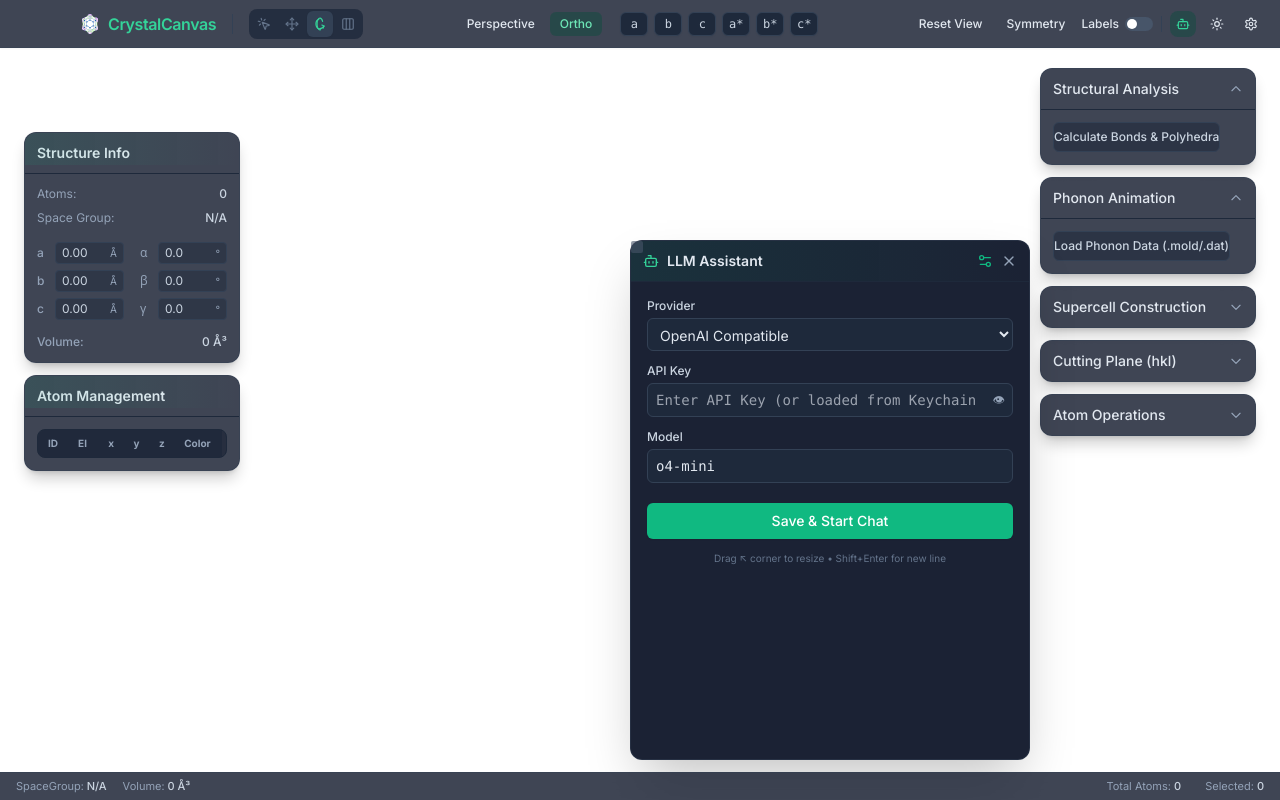
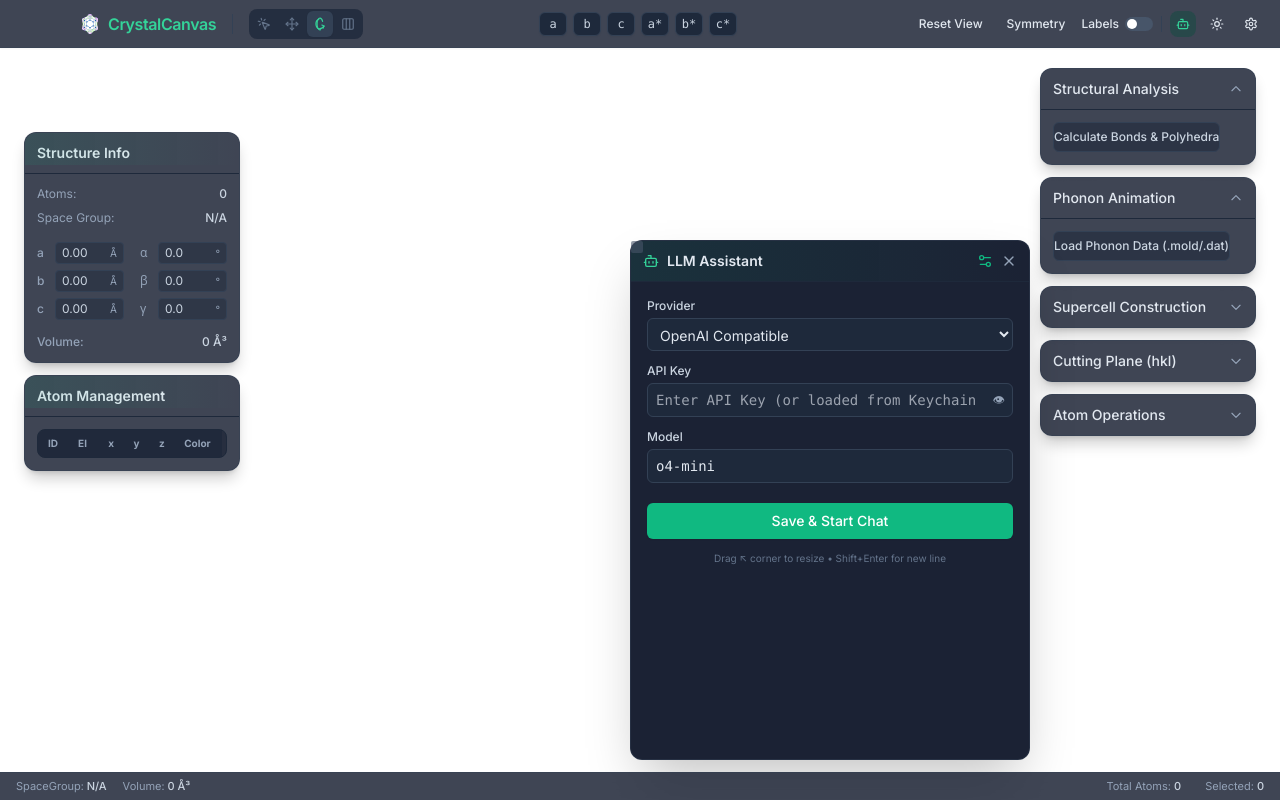
Before and after one commit to XiaoJiang-Phy/CrystalCanvas, a React (Vite) app: page / in a window 1280 px wide. Built offline with nearby package versions, Linux system fonts and the light colour scheme.

Commit message:
fix(ui): remove non-functional perspective buttons and fix TopNavBar drag region

```diff
--- a/src/App.tsx
+++ b/src/App.tsx
@@ -382,8 +382,6 @@ function App() {
                 <TopNavBar
                     showAssistant={showAssistant}
                     onToggleAssistant={() => setShowAssistant(prev => !prev)}
-                    isPerspective={isPerspective}
-                    onSetPerspective={handle_set_perspective}
                     showLabels={showLabels}
                     onToggleLabels={() => {
                         const next = !showLabels;
--- a/src/components/layout/TopNavBar.tsx
+++ b/src/components/layout/TopNavBar.tsx
@@ -11,8 +11,6 @@ import { safeInvoke } from '../../utils/tauri-mock';
 interface TopNavBarProps {
     showAssistant: boolean;
     onToggleAssistant: () => void;
-    isPerspective: boolean;
-    onSetPerspective: (perspective: boolean) => void;
     showLabels: boolean;
     onToggleLabels: () => void;
     interactionMode: 'select' | 'move' | 'rotate' | 'measure';
@@ -24,7 +22,6 @@ import logoUrl from '../../assets/logo.svg';
 
 export const TopNavBar: React.FC<TopNavBarProps> = ({
     showAssistant, onToggleAssistant,
-    isPerspective, onSetPerspective,
     showLabels, onToggleLabels,
     interactionMode, setInteractionMode,
     onOpenSettings
@@ -33,16 +30,21 @@ export const TopNavBar: React.FC<TopNavBarProps> = ({
 
     return (
         <div
-            data-tauri-drag-region
             className={cn(
-                "w-full h-12 flex items-center justify-between px-4 pl-[80px] shrink-0",
+                "w-full h-12 flex items-center justify-between px-4 pl-[80px] shrink-0 relative",
                 "bg-white/80 dark:bg-slate-900/80 backdrop-blur-xl",
                 "border-b border-slate-200/80 dark:border-slate-700/50",
                 "shadow-sm z-50 pointer-events-auto transition-colors duration-300"
             )}>
 
+            {/* Drag region layer: sits behind all buttons so clicking buttons works normally */}
+            <div
+                data-tauri-drag-region
+                className="absolute inset-0 z-0"
+            />
+
             {/* Left: Brand + Basic Tools */}
-            <div className="flex items-center gap-4">
+            <div className="flex items-center gap-4 relative z-10">
                 <div className="flex items-center gap-2 font-semibold text-base tracking-tight text-emerald-600 dark:text-emerald-400">
                     <img src={logoUrl} className="w-5 h-5 object-contain" alt="Logo" />
                     <span>CrystalCanvas</span>
@@ -59,29 +61,8 @@ export const TopNavBar: React.FC<TopNavBarProps> = ({
                 </div>
             </div>
 
-            {/* Center: View Perspectives */}
-            <div className="flex items-center gap-1">
-                <button
-                    onClick={() => onSetPerspective(true)}
-                    className={cn(
-                        "px-2.5 py-1 text-xs font-medium rounded-md transition-colors",
-                        isPerspective
-                            ? "bg-emerald-100 dark:bg-emerald-900/40 text-emerald-700 dark:text-emerald-300"
-                            : "hover:bg-slate-200/70 dark:hover:bg-slate-800/70 border border-transparent hover:border-slate-300 dark:hover:border-slate-600"
-                    )}>
-                    Perspective
-                </button>
-                <button
-                    onClick={() => onSetPerspective(false)}
-                    className={cn(
-                        "px-2.5 py-1 text-xs font-medium rounded-md transition-colors",
-                        !isPerspective
-                            ? "bg-emerald-100 dark:bg-emerald-900/40 text-emerald-700 dark:text-emerald-300"
-                            : "hover:bg-slate-200/70 dark:hover:bg-slate-800/70 border border-transparent hover:border-slate-300 dark:hover:border-slate-600"
-                    )}>
-                    Ortho
-                </button>
-                <div className="w-2" />
+            {/* Center: Axis View Buttons */}
+            <div className="flex items-center gap-1 relative z-10">
                 <ViewButton label="a" onClick={() => safeInvoke('set_camera_view_axis', { axis: 'a' })} />
                 <ViewButton label="b" onClick={() => safeInvoke('set_camera_view_axis', { axis: 'b' })} />
                 <ViewButton label="c" onClick={() => safeInvoke('set_camera_view_axis', { axis: 'c' })} />
@@ -91,7 +72,7 @@ export const TopNavBar: React.FC<TopNavBarProps> = ({
             </div>
 
             {/* Right: Toggles & Actions */}
-            <div className="flex items-center gap-2">
+            <div className="flex items-center gap-2 relative z-10">
                 <NavButton label="Reset View" onClick={() => safeInvoke('set_camera_view_axis', { axis: 'reset' })} />
                 <NavButton label="Symmetry" />
 
--- a/src/utils/tauri-mock.ts
+++ b/src/utils/tauri-mock.ts
@@ -26,7 +26,7 @@ export async function safeInvoke<T>(cmd: string, args?: Record<string, unknown>)
         return await invoke<T>(cmd, args);
     } catch (e) {
         console.warn(`[tauri-mock] invoke('${cmd}') failed:`, e);
-        return undefined;
+        throw e;
     }
 }
 
```
